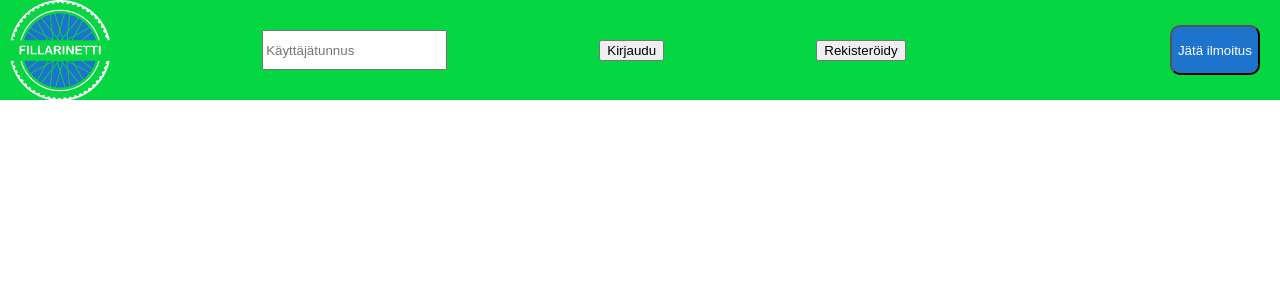
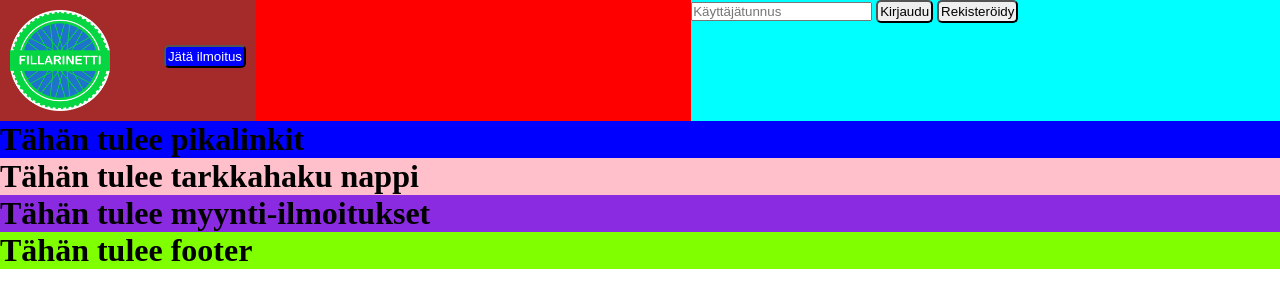
Before and after one commit to vonbiiverhausen/fillarinetti, a plain HTML site: page index.html in a window 1280 px wide. Drawn offline with Linux system fonts and the light colour scheme.

Commit message:
Created the page layout

```diff
--- a/index.html
+++ b/index.html
@@ -5,25 +5,53 @@
     <meta charset="utf-8" />
     <meta http-equiv="X-UA-Compatible" content="IE=edge">
     <title>Fillarinetti</title>
-    <meta name="viewport" content="width=device-width, initial-scale=1">
+    <meta name="viewport" content="width=device-width, initial-scale=1.0">
     <link rel="stylesheet" type="text/css" media="screen" href="styles/style.css" />
+
 
 </head>
 
 <body>
     <div class="header">
+        <div id="logo_container">
+            <img id="logo" src="fillarinetti_logo_1.png" alt="Logo">
+            <button id="leave_postBtn">Jätä ilmoitus</button>
+        </div>
+        <div id="leave_post_container">
 
 
-        <img class="logo" src="fillarinetti_logo_1.png" alt="Logo">
-        <input id="user_input" type="text" placeholder="Käyttäjätunnus">
-
-        <button id="log_in">Kirjaudu</button>
-        <button id="register">Rekisteröidy</button>
-        <button id="leave_post">Jätä ilmoitus</button>
-
+        </div>
+        <div id="login_register">
+            <input id="user_input" type="text" placeholder="Käyttäjätunnus">
+            <button id="log_in_btn">Kirjaudu</button>
+            <button id="register_btn">Rekisteröidy</button>
+        </div>
+    </div>
+    <div class="quick_search_links">
+        <h1>Tähän tulee pikalinkit</h1>
+    </div>
+    <div class="accurate_search_btn_container">
+        <h1>Tähän tulee tarkkahaku nappi</h1>
+    </div>
+    <div class="posts_container">
+        <h1>Tähän tulee myynti-ilmoitukset </h1>
+    </div>
+    <div class="footer">
+        <h1>Tähän tulee footer </h1>
     </div>
 
-    <script src="scripts/script.js"></script>
+
+
+
+
 </body>
 
 </html>
+<!---
+
+
+        <div class="login_and_register">
+
+        </div>
+    </div>
+    -->
--- a/styles/style.css
+++ b/styles/style.css
@@ -1,42 +1,54 @@
 * {
-  margin: auto;
+  box-sizing: border-box;
+  margin: 0;
+  padding: 0;
+}
+button {
+  size: 50px;
+  border-radius: 5px;
+  padding: 2px;
+}
+/* Header styles */
+.header {
+  display: grid;
+  grid-template-columns: 20% 34% auto;
+  background-color: brown;
+}
+#logo {
+  width: 100px;
+}
+#logo_container {
+  margin: 10px;
+}
+#logo_container button {
+  background-color: blue;
+  color: white;
+  float: right;
+  margin-top: 15%;
+}
+#login_register {
+  background-color: aqua;
+}
+#leave_post_container {
+  vertical-align: middle;
+  background-color: red;
 }
 
-.header {
-  display: -ms-flexbox;
-  display: -webkit-flex;
-  display: flex;
-
-  -ms-flex-align: center;
-  -webkit-align-items: center;
-  -webkit-box-align: center;
-
-  align-items: center;
-  background: #06d641;
-  height: 100px;
+/*Quick search menubar styles*/
+.quick_search_links {
+  background-color: blue;
 }
 
-.logo {
-  width: 100px;
-  margin-left: 10px;
+/* Accurate search styles */
+.accurate_search_btn_container {
+  background-color: pink;
+}
+/* Post container styles */
+.posts_container {
+  background-color: blueviolet;
 }
 
-#user_input {
-  margin-left: 20px;
-  height: 40%;
+/* Footer syles*/
+.footer {
+  background-color: chartreuse;
 }
-#register {
-  margin-left: 20px;
-  align-items: center;
-}
-#log_in {
-  margin-left: 20px;
-}
-#leave_post {
-  margin-right: 20px;
-
-  height: 50px;
-  border-radius: 10px;
-  background-color: #1e74cc;
-  color: white;
-}
```
